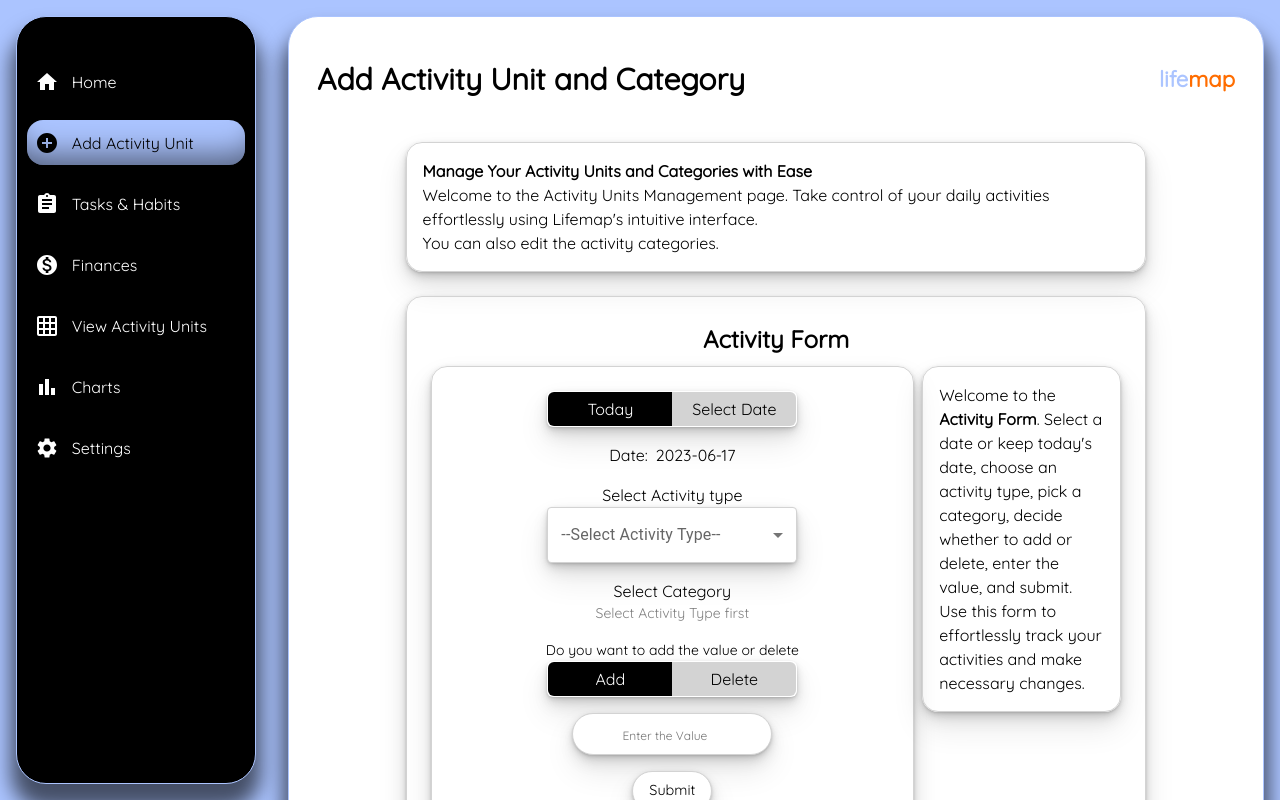
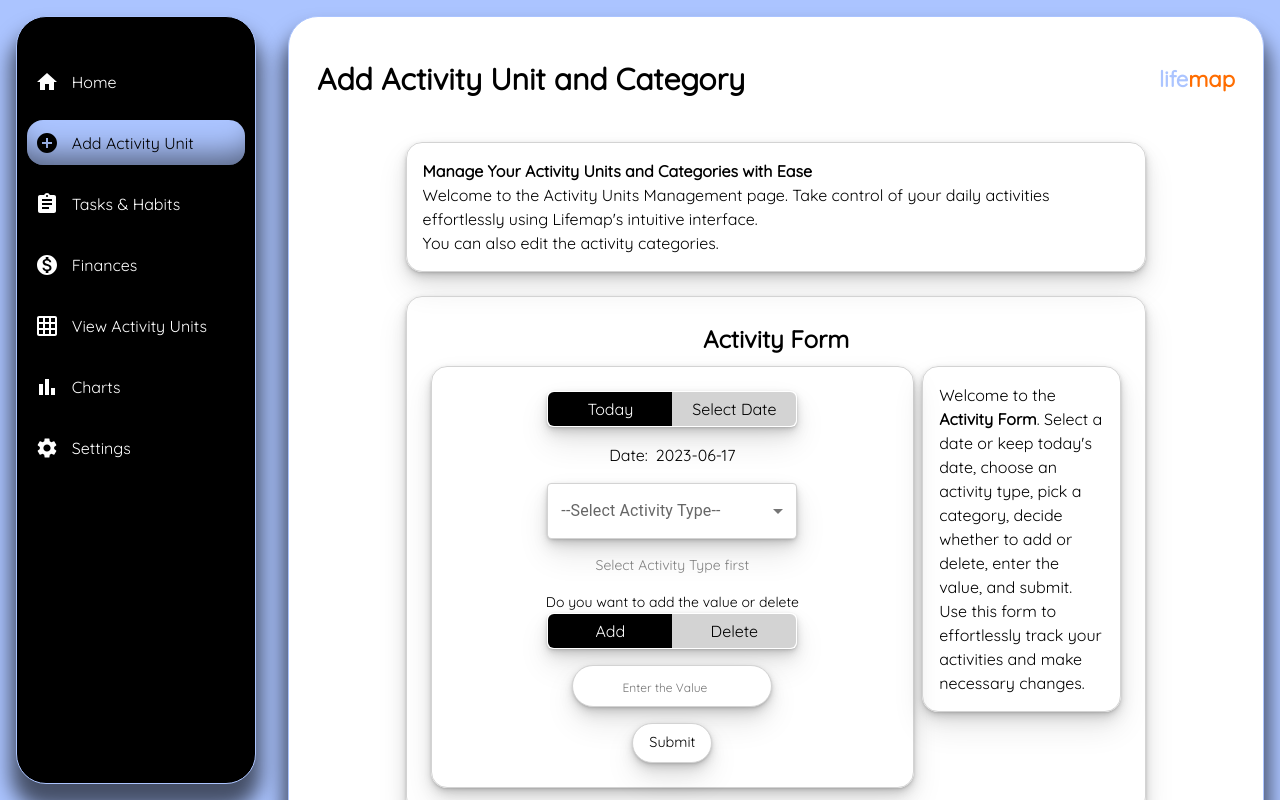
Before and after one commit to berkaysson/lifemap, a React (Create React App) app: page /lifemap/edit-activity-unit in a window 1280 px wide. Shown: the top 800 px of the page. Built offline with nearby package versions, Linux system fonts and the light colour scheme.

Commit message:
Remove labels

```diff
--- a/src/Components/Categories/CategorySubCategorySelect.js
+++ b/src/Components/Categories/CategorySubCategorySelect.js
@@ -82,7 +82,6 @@ const CategorySubCategorySelect = ({ categories, onSubCategorySelect, resetDelet
   return (
     <CategorySubCategorySelectWrapper>
       <div>
-        <label>Select Activity type</label>
         <StyledSelect
           onChange={categorySelectionHandler}
           options={categoryOptions}
@@ -91,7 +90,6 @@ const CategorySubCategorySelect = ({ categories, onSubCategorySelect, resetDelet
         />
       </div>
       <div>
-        <label>Select Category</label>
         <SubCategorySelect
           placeholder={"--Select a Category--"}
           onChange={subCategorySelectHandler}
--- a/src/Components/Wrappers/SubCategorySelect.js
+++ b/src/Components/Wrappers/SubCategorySelect.js
@@ -1,6 +1,5 @@
 import { useEffect } from "react";
 import { useState } from "react";
-import Select from "react-select";
 import { StyledSelect } from "./Styled-Elements/StyledSelect";
 
 const SubCategorySelect = ({
```
